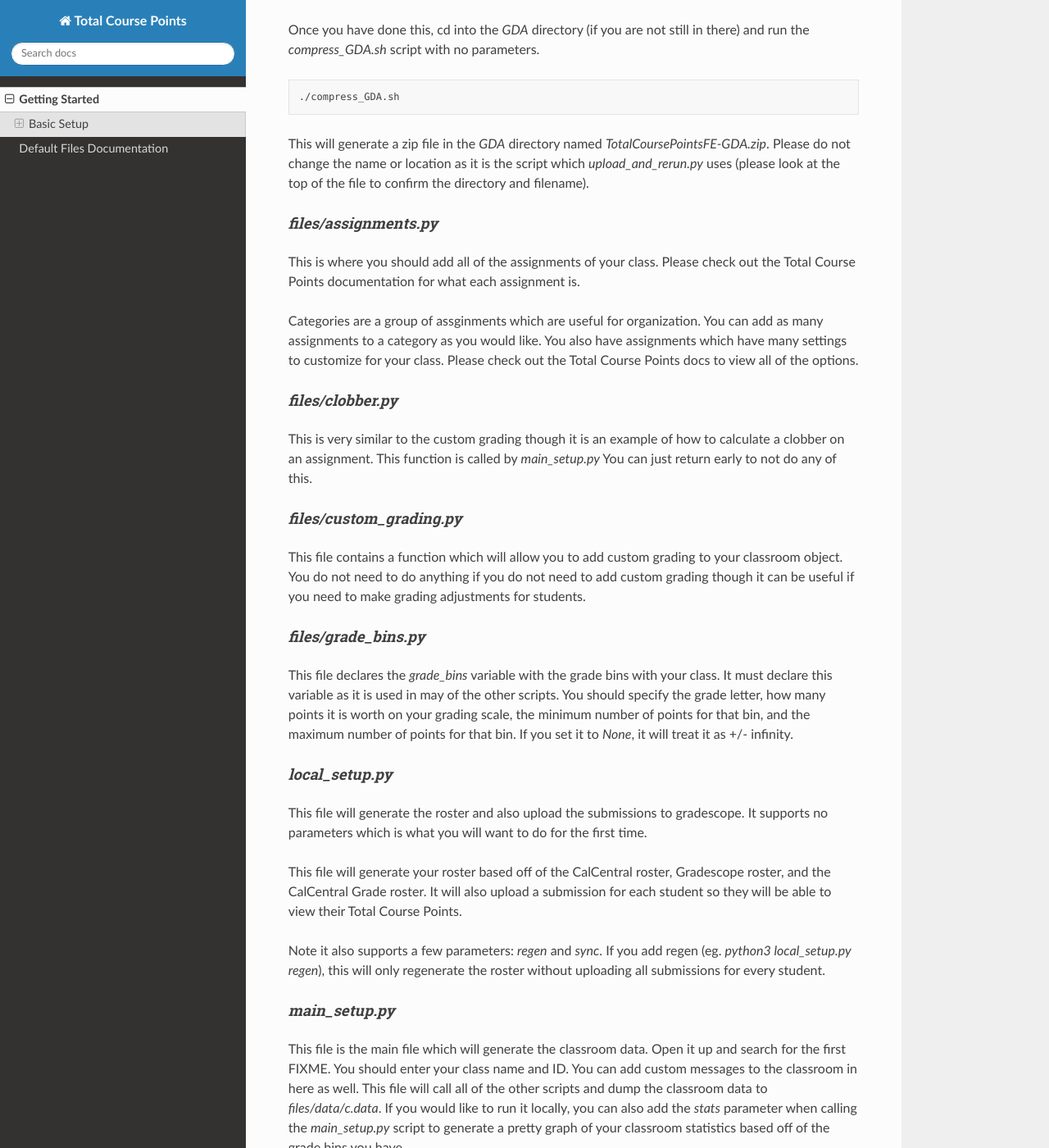
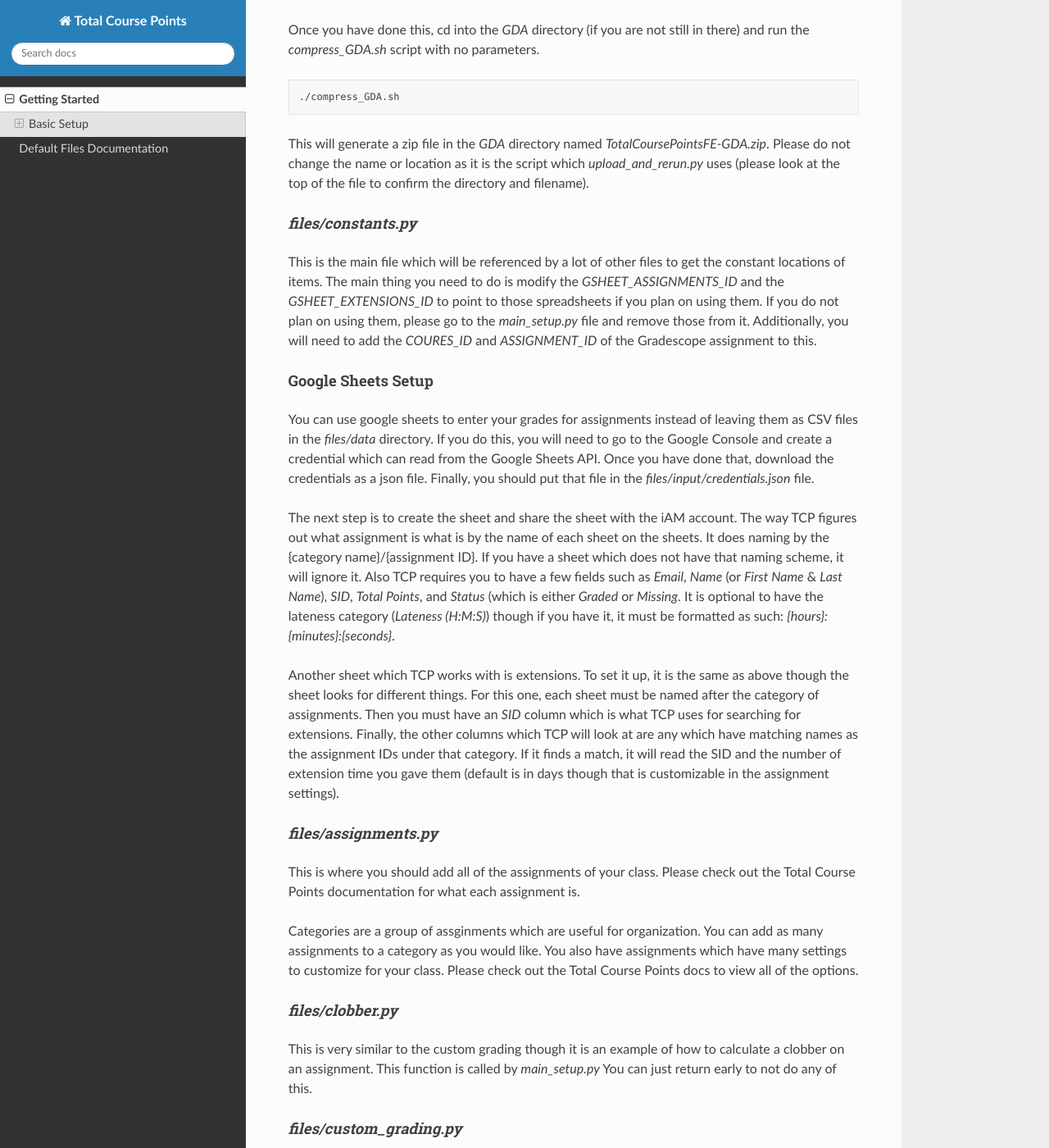
Before and after one commit to 61c-teach/TotalCoursePointsFE, a Sphinx documentation site: the page built from docs/source/getting_started/index.rst, in a window 1280 px wide and 1400 px high, scrolled down 1500 px. Shown: the whole window at 82% size. Built offline with Sphinx 7.4.7 and the Read the Docs theme 2.0.0, drawn with Linux system fonts in a browser that asks for light colours.

Commit message:
Added missing info

```diff
--- a/docs/source/getting_started/index.rst
+++ b/docs/source/getting_started/index.rst
@@ -40,6 +40,20 @@ Once you have done this, cd into the `GDA` directory (if you are not still in th
     ./compress_GDA.sh
 
 This will generate a zip file in the `GDA` directory named `TotalCoursePointsFE-GDA.zip`. Please do not change the name or location as it is the script which `upload_and_rerun.py` uses (please look at the top of the file to confirm the directory and filename).
+
+`files/constants.py`
+^^^^^^^^^^^^^^^^^^^^
+
+This is the main file which will be referenced by a lot of other files to get the constant locations of items. The main thing you need to do is modify the `GSHEET_ASSIGNMENTS_ID` and the `GSHEET_EXTENSIONS_ID` to point to those spreadsheets if you plan on using them. If you do not plan on using them, please go to the `main_setup.py` file and remove those from it. Additionally, you will need to add the `COURES_ID` and `ASSIGNMENT_ID` of the Gradescope assignment to this.
+
+Google Sheets Setup
+^^^^^^^^^^^^^^^^^^^
+
+You can use google sheets to enter your grades for assignments instead of leaving them as CSV files in the `files/data` directory. If you do this, you will need to go to the Google Console and create a credential which can read from the Google Sheets API. Once you have done that, download the credentials as a json file. Finally, you should put that file in the `files/input/credentials.json` file.
+
+The next step is to create the sheet and share the sheet with the iAM account. The way TCP figures out what assignment is what is by the name of each sheet on the sheets. It does naming by the {category name}/{assignment ID}. If you have a sheet which does not have that naming scheme, it will ignore it. Also TCP requires you to have a few fields such as `Email`, `Name` (or `First Name` & `Last Name`), `SID`, `Total Points`, and `Status` (which is either `Graded` or `Missing`. It is optional to have the lateness category (`Lateness (H:M:S)`) though if you have it, it must be formatted as such: `{hours}:{minutes}:{seconds}`.
+
+Another sheet which TCP works with is extensions. To set it up, it is the same as above though the sheet looks for different things. For this one, each sheet must be named after the category of assignments. Then you must have an `SID` column which is what TCP uses for searching for extensions. Finally, the other columns which TCP will look at are any which have matching names as the assignment IDs under that category. If it finds a match, it will read the SID and the number of extension time you gave them (default is in days though that is customizable in the assignment settings).
 
 
 `files/assignments.py`
```
